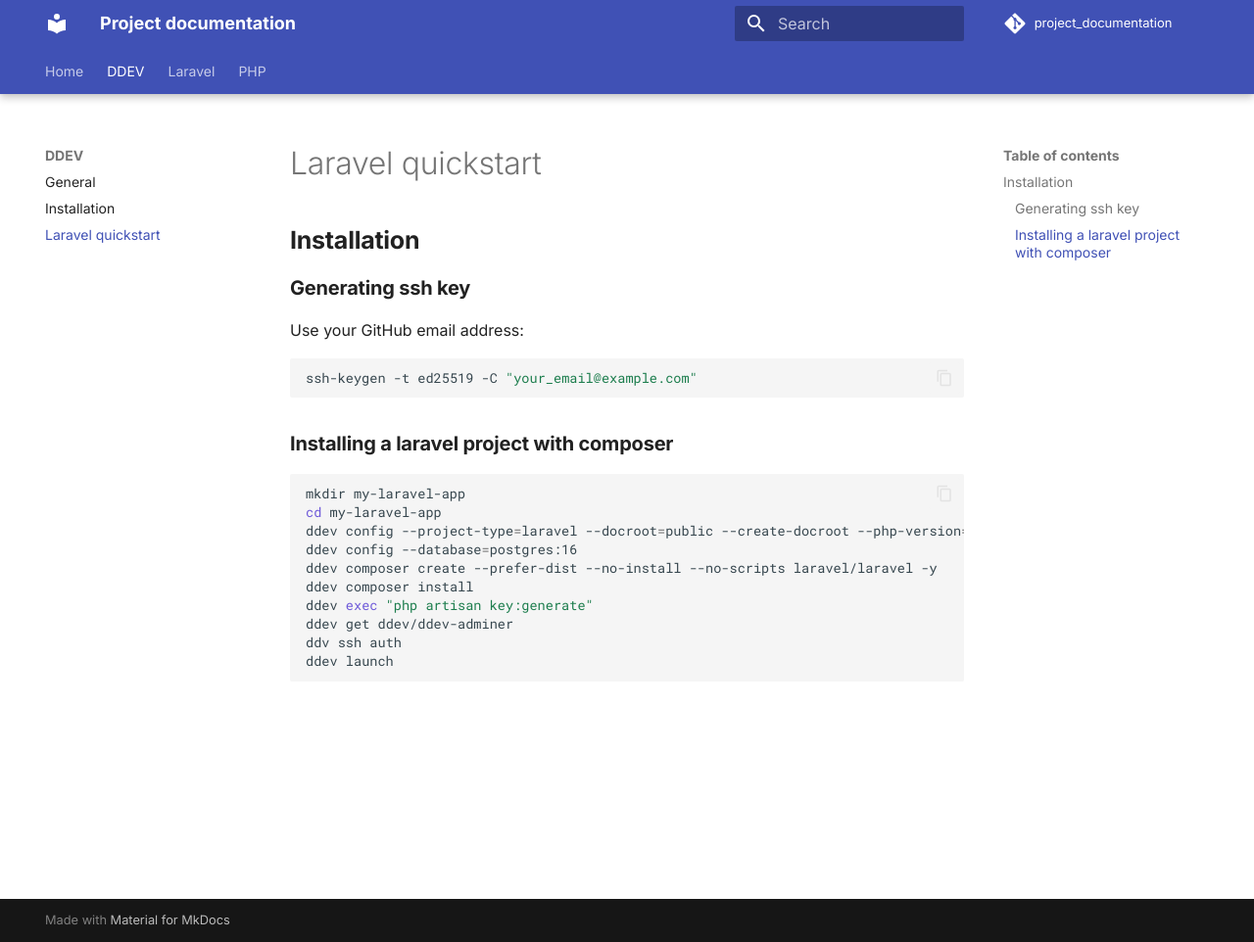
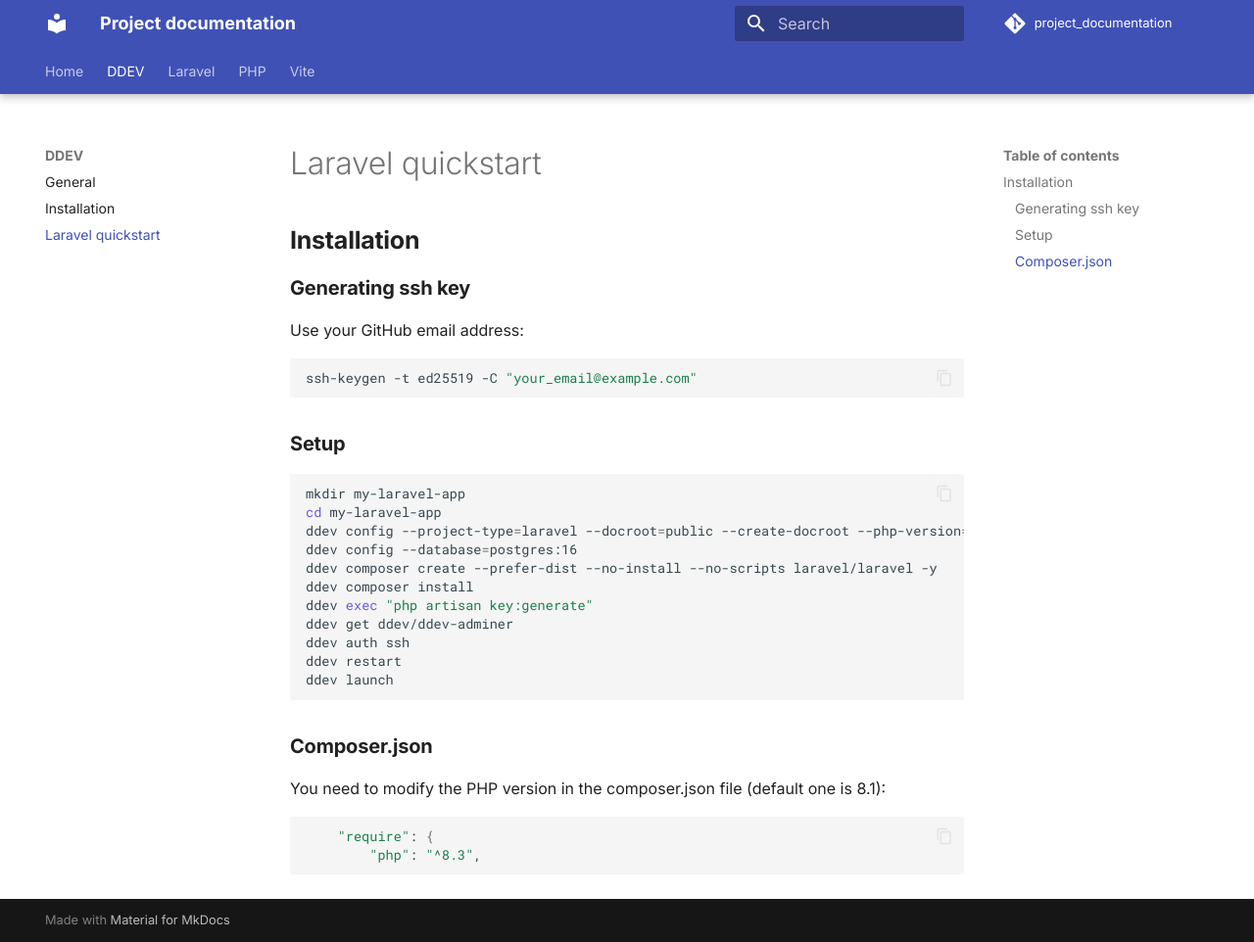
Before and after one commit to kitaah/project_documentation, an MkDocs documentation site: the page built from docs/DDEV/laravel-quickstart.md, in a window 1280 px wide and 962 px high. Shown: the whole window at 98% size. Built offline with MkDocs 1.6.1 and Material for MkDocs 9.7.7, drawn with Linux system fonts in a browser that asks for light colours; comment, search, counter and statistics services are not loaded.

Commit message:
Modification about PHP, adding new information about Laravel and Vite.

````diff
--- a/docs/DDEV/laravel-quickstart.md
+++ b/docs/DDEV/laravel-quickstart.md
@@ -8,7 +8,7 @@
 ssh-keygen -t ed25519 -C "your_email@example.com"
 ```
 
-### **Installing a laravel project with composer**
+### **Setup**
 ```sh
 mkdir my-laravel-app
 cd my-laravel-app
@@ -18,6 +18,13 @@
 ddev composer install
 ddev exec "php artisan key:generate"
 ddev get ddev/ddev-adminer
-ddv ssh auth
+ddev auth ssh
+ddev restart
 ddev launch
 ```
+### **Composer.json**
+You need to modify the PHP version in the composer.json file (default one is 8.1):
+```sh
+    "require": {
+        "php": "^8.3",
+```
--- a/mkdocs.yml
+++ b/mkdocs.yml
@@ -56,6 +56,9 @@
     - "Laravel quickstart": "DDEV/laravel-quickstart.md"
   - "Laravel":
       - "General": "Laravel/general.md"
+      - "Packages": "Laravel/packages.md"
   - "PHP":
       - "PHP 8.3": "PHP/php8.3.md"
       - "PHP Documentor": "PHP/phpdocumentor.md"
+  - "Vite":
+      - "Configuration": "Vite/configuration.md"
````
Also changed, not shown: docs/Laravel/packages.md (added, +7 -0 lines), docs/PHP/php8.3.md (+3 -3 lines), docs/PHP/phpdocumentor.md (+1 -1 lines), docs/Vite/configuration.md (added, +38 -0 lines), site/DDEV/general/index.html, site/DDEV/installation/index.html, site/DDEV/laravel-quickstart/index.html, site/Laravel/general/index.html, site/PHP/php8.3/index.html, site/PHP/phpdocumentor/index.html, site/index.html, site/search/search_index.json, 2 other files.
